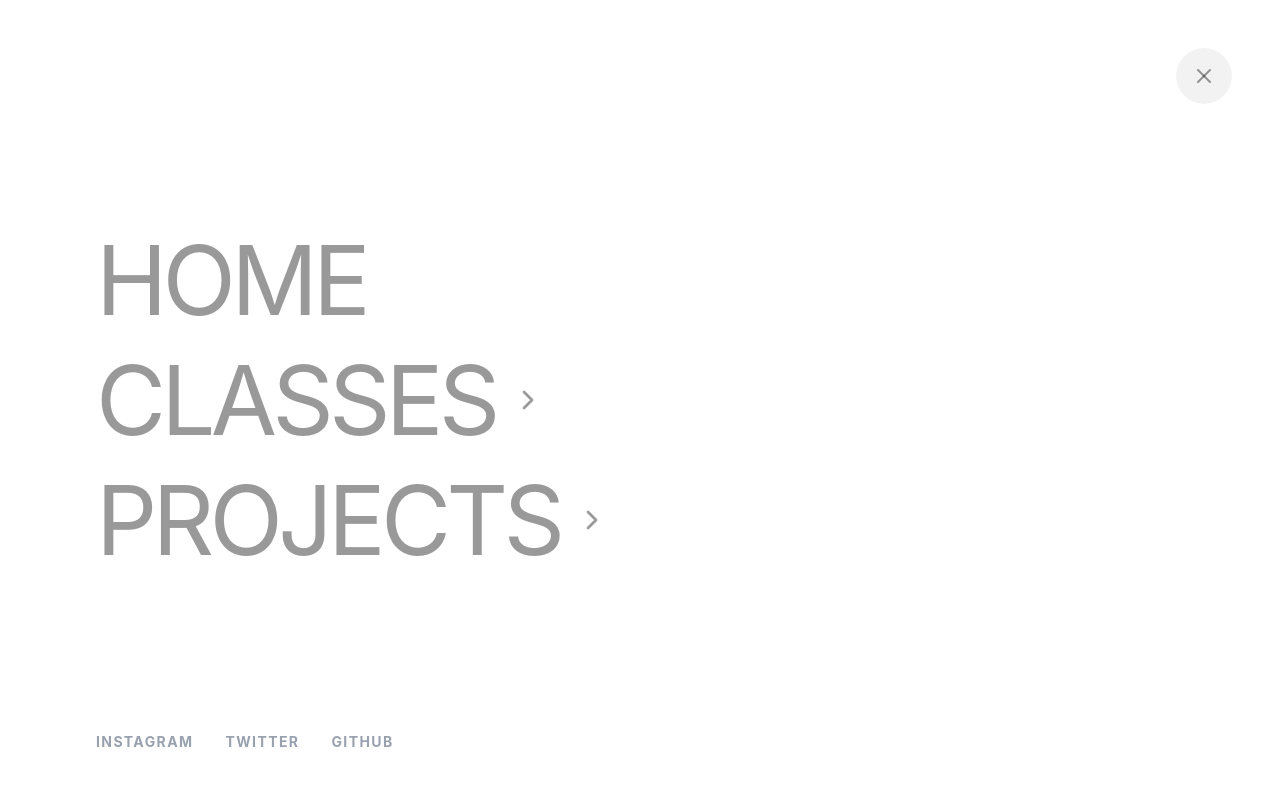
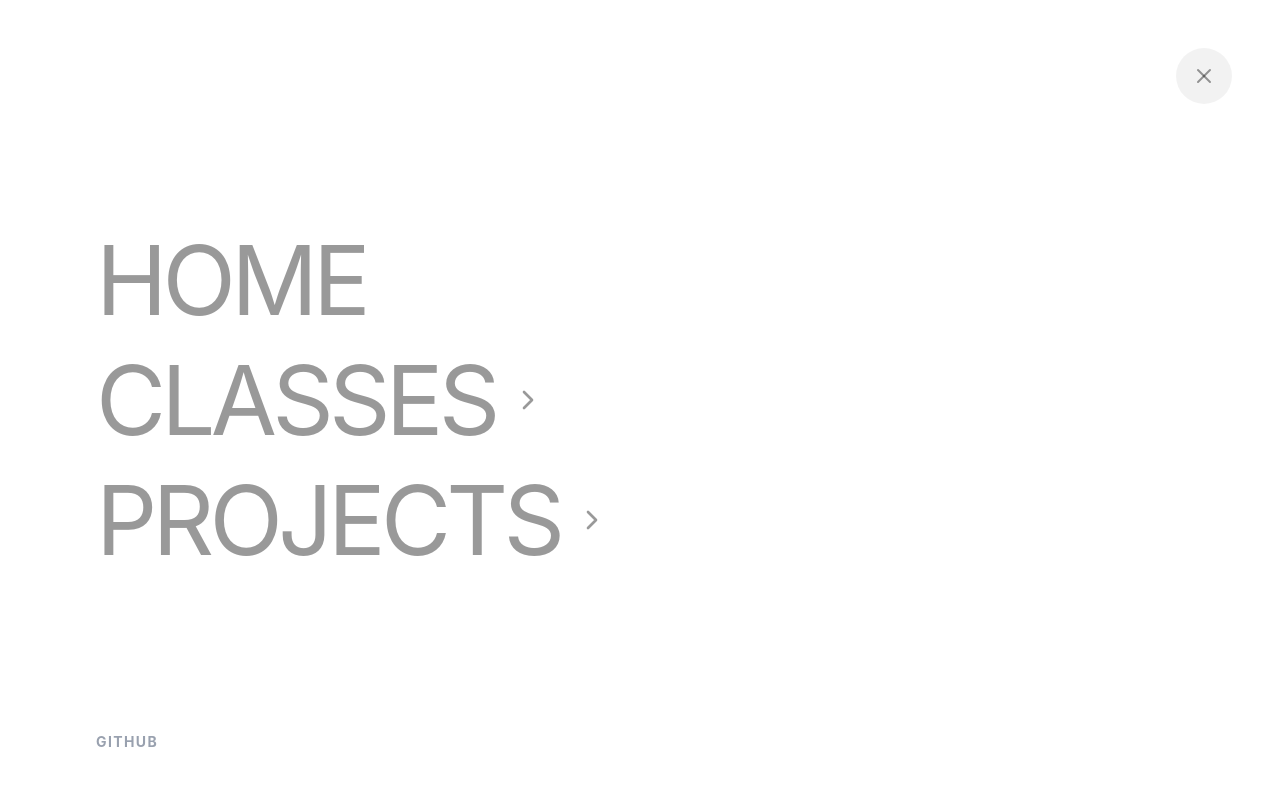
Before and after one commit to Kimbyul88/thisisstar, a Next.js app: page / in a window 1280 px wide. Both pictures are taken after a click on the button 640 px from the left and 734 px from the top of the page. Shown: the top 800 px of the page. Built offline with nearby package versions, Linux system fonts and the light colour scheme.

Commit message:
change github url

```diff
--- a/src/components/SideMenu.tsx
+++ b/src/components/SideMenu.tsx
@@ -150,13 +150,10 @@ export default function SideMenu({ isOpen, onClose }: SideMenuProps) {
             custom={CATEGORIES.length + 2}
             className="absolute bottom-12 left-8 md:left-24 flex gap-8 text-sm font-bold tracking-widest text-gray-400"
           >
-            <a href="#" className="hover:text-black transition-colors">
-              INSTAGRAM
-            </a>
-            <a href="#" className="hover:text-black transition-colors">
-              TWITTER
-            </a>
-            <a href="#" className="hover:text-black transition-colors">
+            <a
+              href="https://github.com/Kimbyul88/thisisstar"
+              className="hover:text-black transition-colors"
+            >
               GITHUB
             </a>
           </motion.div>
```
